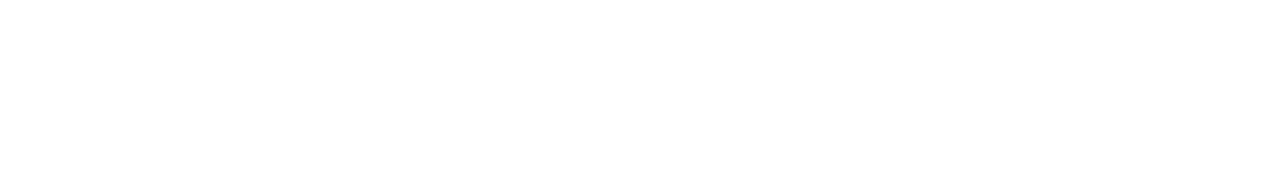
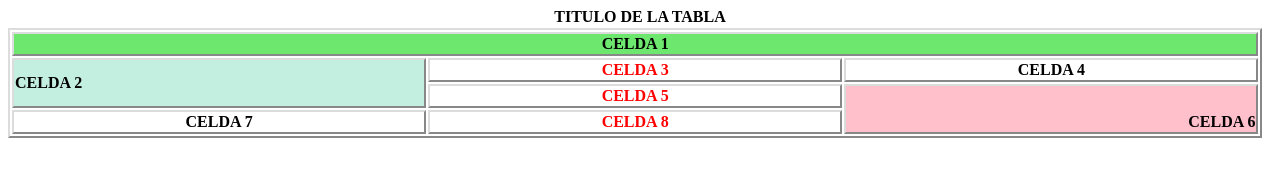
Before and after one commit to RoCardona/rcl-se03-html-css-04112022, a plain HTML site: page Ej13/index.html in a window 1280 px wide. Drawn offline with Linux system fonts and the light colour scheme.

Commit message:
ejercicio 13 terminado

```diff
--- a/Ej13/css/style13.css
+++ b/Ej13/css/style13.css
@@ -0,0 +1,28 @@
+h4 {
+    text-align: center;
+    margin: 2px;
+}
+table, th{
+    border: 2px outset gainsboro;
+    width: 98vw;
+}
+.celda1 {
+    text-align: center;
+    background-color: rgb(110, 231, 110);
+}
+.celda2 {
+    text-align: left;
+    background-color: rgb(195, 239, 224);
+}
+.celdas-3 {
+    text-align: center;
+    color: red;
+}
+.celdas-2 {
+    text-align: center;
+}
+.celda6 {
+    text-align: right;
+    vertical-align: bottom;
+    background-color: pink;
+}
--- a/Ej13/index.html
+++ b/Ej13/index.html
@@ -5,8 +5,28 @@
     <meta http-equiv="X-UA-Compatible" content="IE=edge">
     <meta name="viewport" content="width=device-width, initial-scale=1.0">
     <title>Document</title>
+    <link rel="stylesheet" href="./css/style13.css">
 </head>
 <body>
-
+    <!-- <h4>TITULO DE LA TABLA</h4> -->
+<table>
+    <h4>TITULO DE LA TABLA</h4>
+    <tr>
+    <th class="celda1" colspan="3">CELDA 1</th>
+    </tr>
+    <tr>
+        <th class="celda2" rowspan="2">CELDA 2</th>
+        <th class="celdas-3">CELDA 3</th>
+        <th class="celdas-2">CELDA 4</th>
+    </tr>
+    <tr>
+        <th class="celdas-3">CELDA 5</th>
+        <th class="celda6" rowspan="2">CELDA 6</th>
+    </tr>
+    <tr>
+        <th class="celdas-2">CELDA 7</th>
+        <th class="celdas-3">CELDA 8</th>
+    </tr>
+</table>
 </body>
 </html>
```
